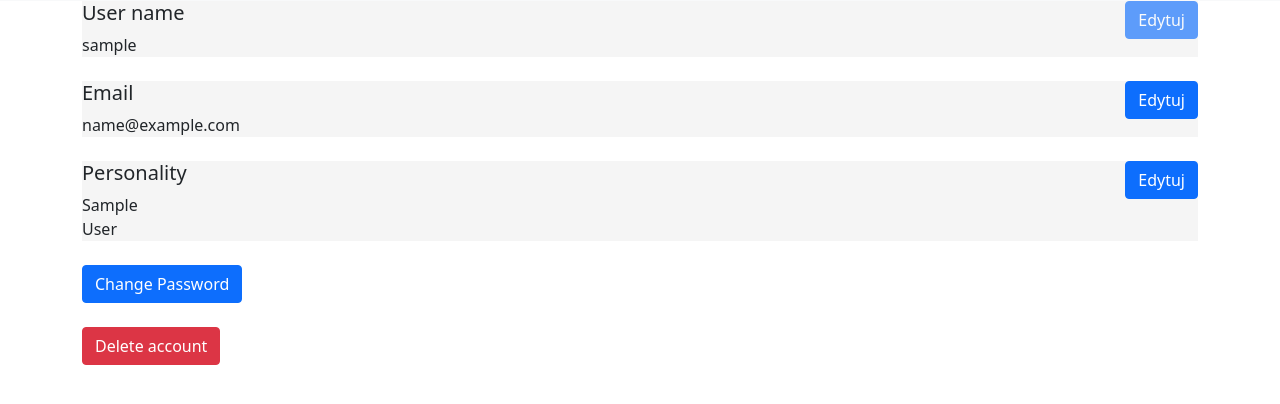
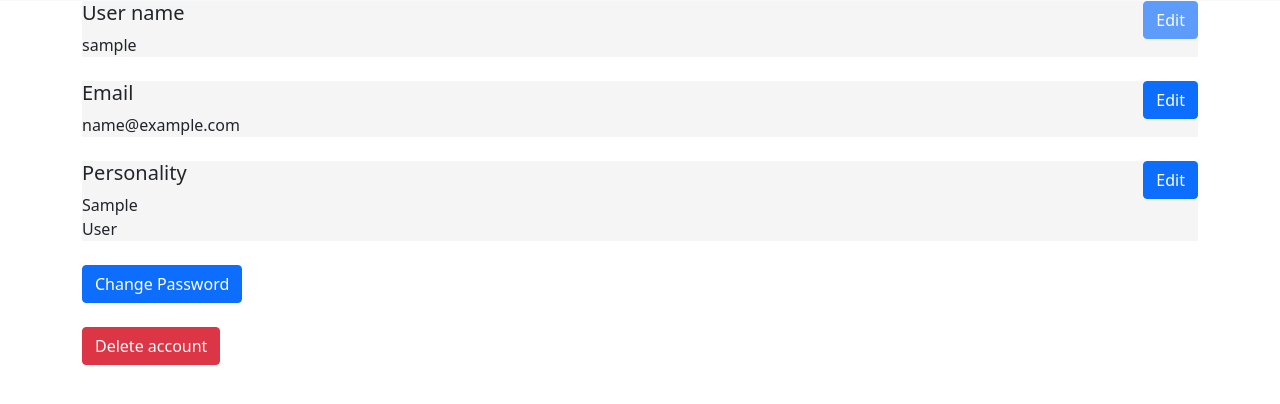
Before and after one commit to SKN-Telephoners/AGH-IX, a Django app: page /profile/ in a window 1280 px wide. Shown: the part 82-486 px from the top of the page. Run offline with Django 4.2, Linux system fonts and the light colour scheme; the visitor is signed in with stand-in values (Sample User, id 1); some libraries are stand-ins or nearby versions.

Commit message:
Update profile.html
reparing

```diff
--- a/core/templates/users/profile.html
+++ b/core/templates/users/profile.html
@@ -9,7 +9,7 @@
         </div>
         <div style="float: right; width: 50%">
             <form>
-                <button type="submit" class="profile_info_button btn btn-primary" disabled>Edytuj</button>
+                <button type="submit" class="profile_info_button btn btn-primary" disabled>Edit</button>
             </form>
         </div>
         <div>
@@ -23,7 +23,7 @@
         </div>
         <div style="float: right; width: 50%">
             <form action="{% url 'change_email' %}">
-                <button type="submit" class="profile_info_button btn btn-primary">Edytuj</button>
+                <button type="submit" class="profile_info_button btn btn-primary">Edit</button>
             </form>
         </div>
         <div>
@@ -37,7 +37,7 @@
         </div>
         <div style="float: right; width: 50%">
             <form action="{% url 'change_personality' %}">
-                <button type="submit" class="profile_info_button btn btn-primary">Edytuj</button>
+                <button type="submit" class="profile_info_button btn btn-primary">Edit</button>
             </form>
         </div>
         <div>
```
